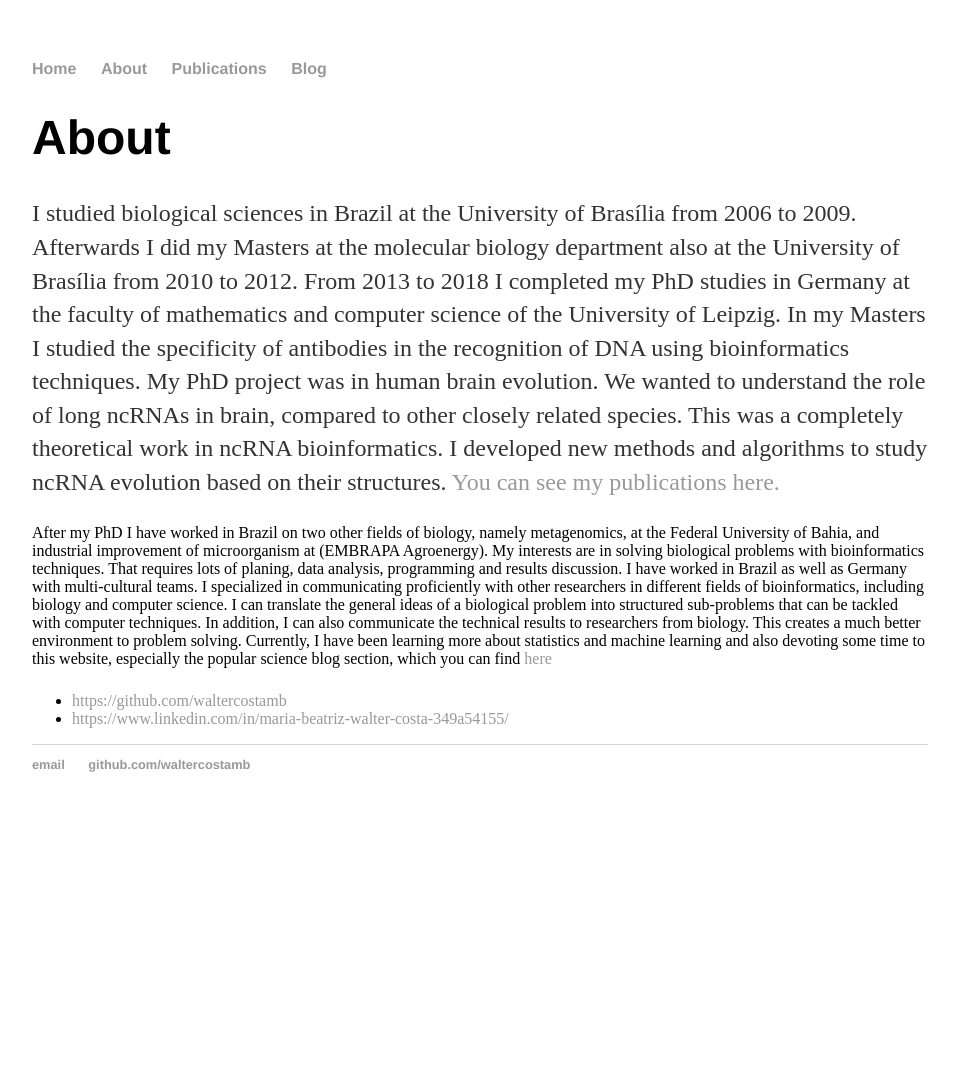
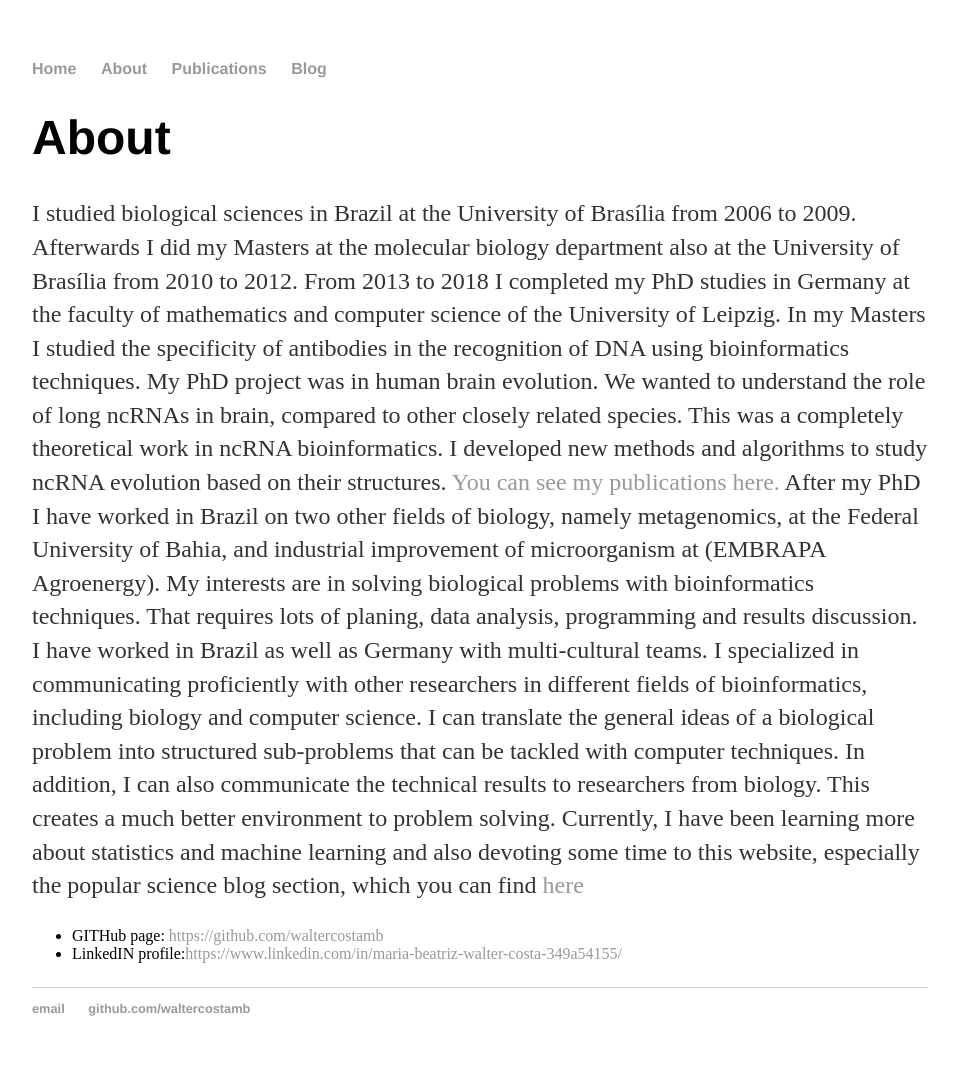
Before and after one commit to waltercostamb/waltercostamb.github.io, a Jekyll site: the page built from about/index.html, in a window 1280 px wide. Shown: the whole page, without its empty margins (160-1119 px from the left). Built offline with Jekyll 4.4.1, drawn with Linux system fonts in a browser that asks for light colours; before the commit the page ends 900 px from its top, so only the background shows below that.

Commit message:
Update index.html

```diff
--- a/about/index.html
+++ b/about/index.html
@@ -11,7 +11,7 @@
 		techniques. My PhD project was in human brain evolution. We wanted to understand the role of long ncRNAs in
 		brain, compared to other closely related species. This was a completely theoretical work in ncRNA bioinformatics.
 		I developed new methods and algorithms to study ncRNA evolution based on their structures.
-		<a href="/pubs">You can see my publications here.</a></p>
+		<a href="/pubs">You can see my publications here.</a>
 
 		After my PhD I have worked in Brazil on two other fields of biology, namely metagenomics, at the Federal University of
 		Bahia, and industrial improvement of microorganism at (EMBRAPA Agroenergy). My interests are in solving biological
@@ -27,8 +27,9 @@
 		website, especially the popular science blog section, which you can find <a href="/blog">here</a></p>
 
 	<ul class="contacts">
-	<li><a href="#">https://github.com/waltercostamb</a></li>
-	<li><a href="#">https://www.linkedin.com/in/maria-beatriz-walter-costa-349a54155/</a></li>
+	<li>GITHub page: <a href="#">https://github.com/waltercostamb</a></li>
+	<li>LinkedIN profile:<a href="#">https://www.linkedin.com/in/maria-beatriz-walter-costa-349a54155/</a></li>
 	</ul>
+	</p>
 
 </div><!-- /.blurb -->
```
